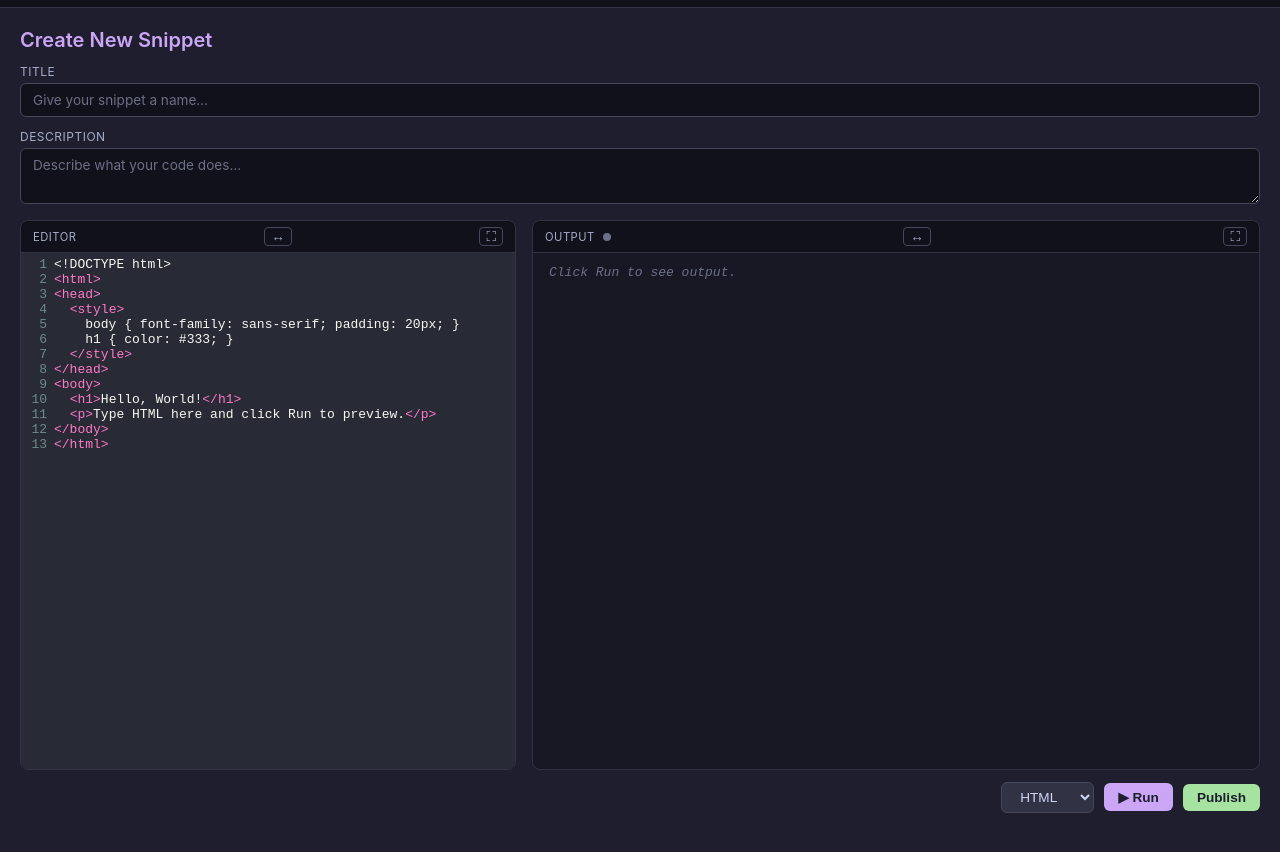
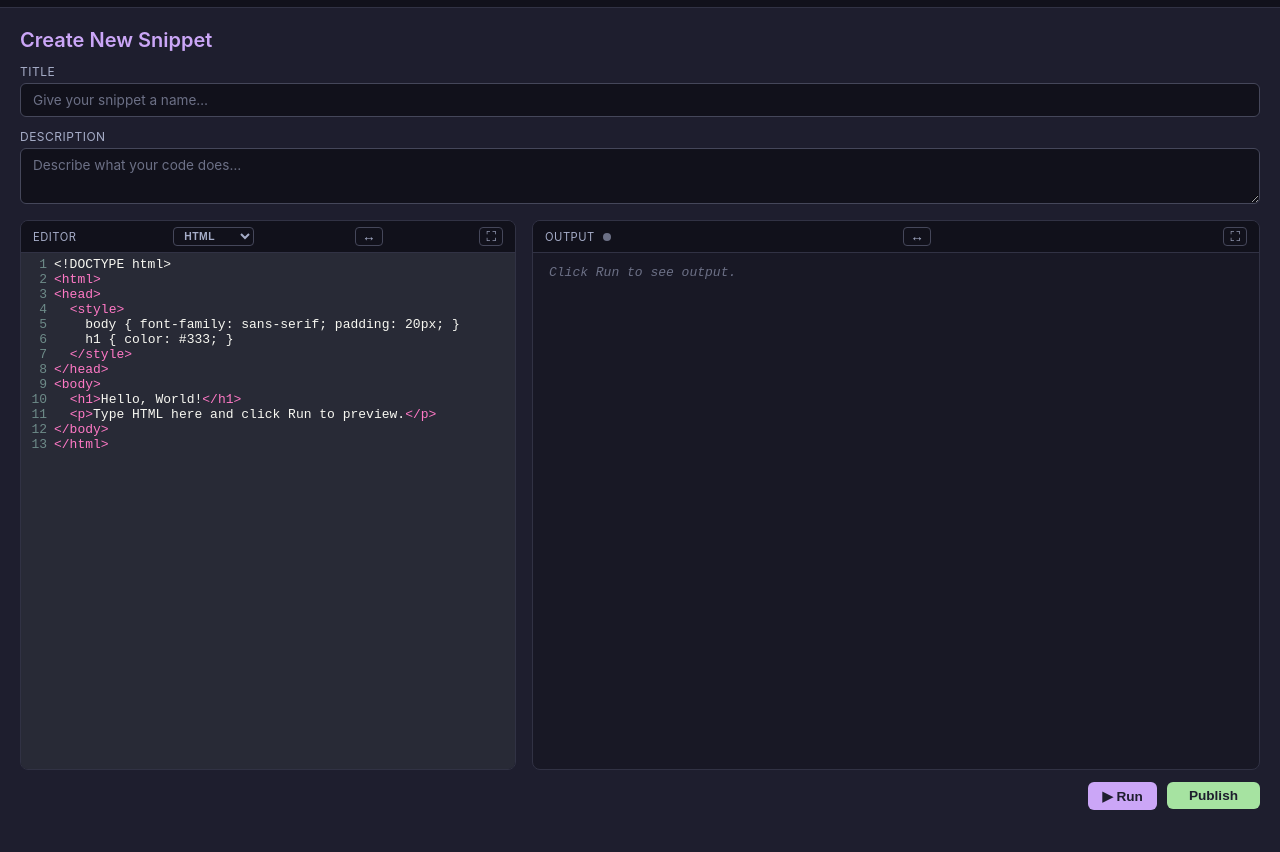
Before and after one commit to william06-23/codeSharingWebsite, a website: page public/create.html in a window 1280 px wide. Shown: the part 38-890 px from the top of the page. Drawn offline with nearby package versions, Linux system fonts and the light colour scheme.

Commit message:
Move language selector into editor pane label; widen Publish button

```diff
--- a/public/create.html
+++ b/public/create.html
@@ -143,6 +143,22 @@
     }
     .pane-label .expand-btn:hover { color: #cba6f7; border-color: #cba6f7; }
 
+    .pane-label .lang-inline {
+      margin-left: auto;
+      margin-right: 4px;
+      padding: 2px 6px;
+      border-radius: 4px;
+      border: 1px solid #45475a;
+      background: #11111b;
+      color: #a6adc8;
+      font-size: 0.65rem;
+      font-weight: 600;
+      text-transform: uppercase;
+      letter-spacing: 0.5px;
+      cursor: pointer;
+    }
+    .pane-label .lang-inline:hover { border-color: #cba6f7; color: #cba6f7; }
+
     /* Inline expand */
     .editor-row.expand-editor .pane-output { display: none; }
     .editor-row.expand-editor .pane-editor { flex: 1; }
@@ -211,7 +227,6 @@
       margin-bottom: 24px;
     }
 
-    .controls-row select,
     .controls-row button {
       padding: 6px 14px;
       border-radius: 6px;
@@ -235,6 +250,7 @@
       color: #1e1e2e;
       font-weight: 600;
       border: none;
+      padding: 6px 22px;
     }
     .controls-row button.publish-btn:hover { background: #94e2d5; }
   </style>
@@ -263,7 +279,7 @@
 <!-- Editor + Output row -->
 <div class="editor-row">
   <div class="pane pane-editor">
-    <div class="pane-label">Editor <button class="expand-btn expand-inline" id="inlineEditor" title="Expand to fill row">↔</button><button class="expand-btn expand-fw" id="expandEditor" title="Full window">⛶</button></div>
+    <div class="pane-label">Editor <select id="language" class="lang-inline"><option value="html">HTML</option><option value="python">Python</option></select><button class="expand-btn expand-inline" id="inlineEditor" title="Expand to fill row">↔</button><button class="expand-btn expand-fw" id="expandEditor" title="Full window">⛶</button></div>
     <div class="pane-body" id="editorContainer"></div>
   </div>
   <div class="pane pane-output">
@@ -278,10 +294,6 @@
 
 <!-- Controls -->
 <div class="controls-row">
-  <select id="language">
-    <option value="html">HTML</option>
-    <option value="python">Python</option>
-  </select>
   <button class="run-btn" id="runBtn">▶ Run</button>
   <button class="publish-btn" id="publishBtn">Publish</button>
 </div>
```
